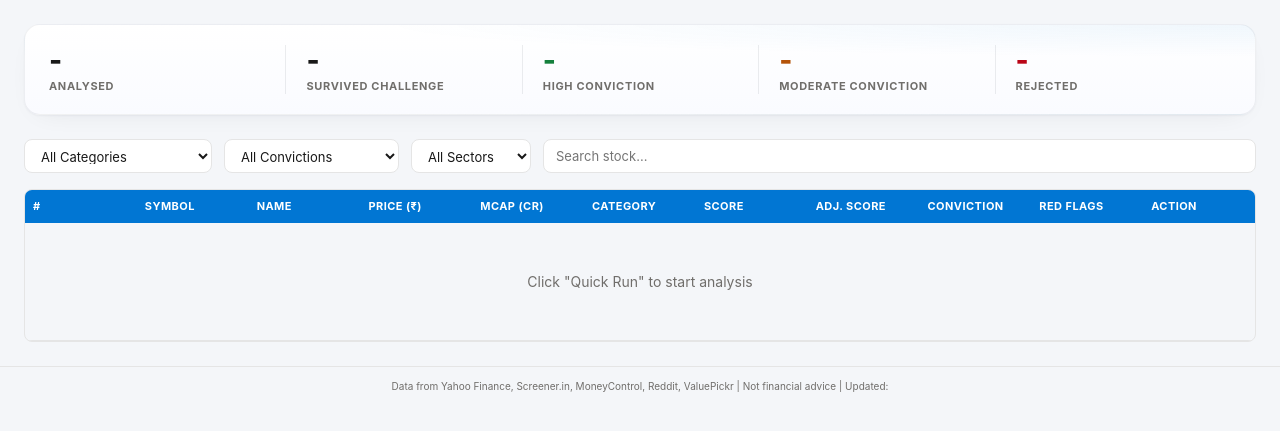
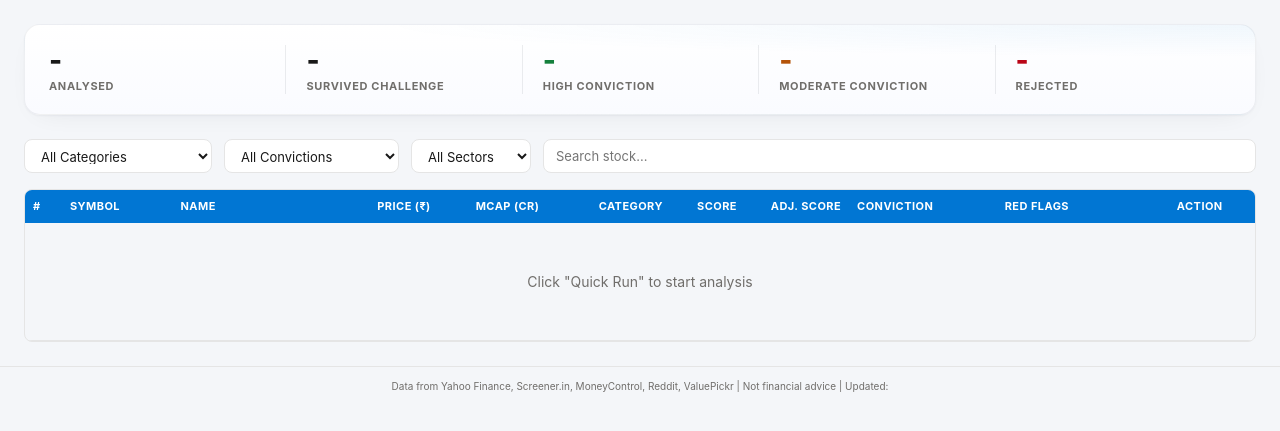
Before and after one commit to bkasiraju/pulse.ai-stock-analyser, a Flask app: page / in a window 1280 px wide. Shown: the part 60-491 px from the top of the page. Run offline with Flask 3, Linux system fonts and the light colour scheme.

Commit message:
Fix table column overlap — remove table-layout:fixed, add colgroup widths
Columns were equally sized causing text overflow into adjacent cells.
Now uses percentage-based col widths with text-overflow:ellipsis.

```diff
--- a/static/css/style.css
+++ b/static/css/style.css
@@ -231,9 +231,20 @@ main {
   width: 100%;
   border-collapse: collapse;
   font-size: 0.8125rem;
-  table-layout: fixed;
   font-family: var(--font-family);
 }
+
+.stock-table col.col-rank    { width: 3%; }
+.stock-table col.col-symbol  { width: 9%; }
+.stock-table col.col-name    { width: 16%; }
+.stock-table col.col-price   { width: 8%; }
+.stock-table col.col-mcap    { width: 10%; }
+.stock-table col.col-cat     { width: 8%; }
+.stock-table col.col-score   { width: 6%; }
+.stock-table col.col-adj     { width: 7%; }
+.stock-table col.col-conv    { width: 12%; }
+.stock-table col.col-flags   { width: 14%; }
+.stock-table col.col-action  { width: 7%; }
 
 .stock-table th {
   background: var(--primary);
@@ -259,6 +270,8 @@ main {
   border-bottom: 1px solid var(--border);
   vertical-align: middle;
   white-space: nowrap;
+  overflow: hidden;
+  text-overflow: ellipsis;
   font-size: 0.8125rem;
   font-family: var(--font-family);
 }
--- a/templates/index.html
+++ b/templates/index.html
@@ -67,6 +67,19 @@
         <!-- Stock Table -->
         <section class="stock-table-container">
             <table class="stock-table" id="stock-table">
+                <colgroup>
+                    <col class="col-rank">
+                    <col class="col-symbol">
+                    <col class="col-name">
+                    <col class="col-price">
+                    <col class="col-mcap">
+                    <col class="col-cat">
+                    <col class="col-score">
+                    <col class="col-adj">
+                    <col class="col-conv">
+                    <col class="col-flags">
+                    <col class="col-action">
+                </colgroup>
                 <thead>
                     <tr>
                         <th onclick="sortTable('rank')">#</th>
```
Also changed, not shown: docs/index.html (+13 -0 lines), docs/style.css (+14 -1 lines).
